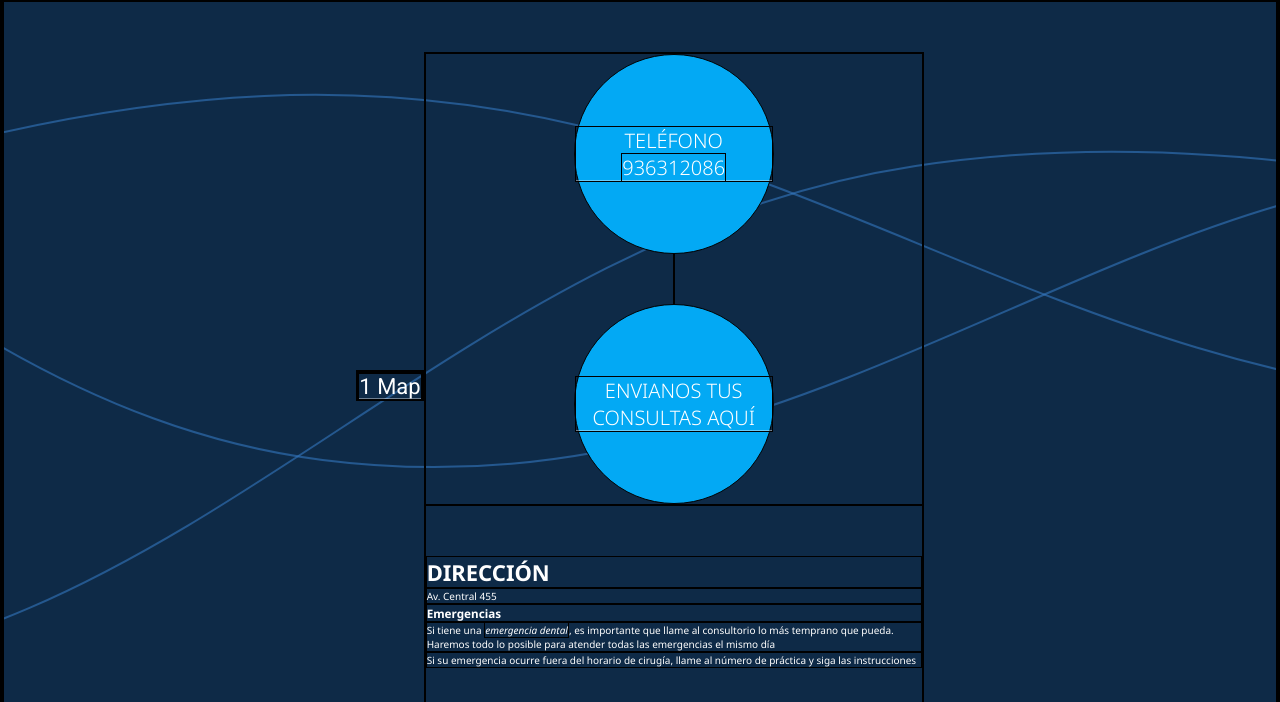
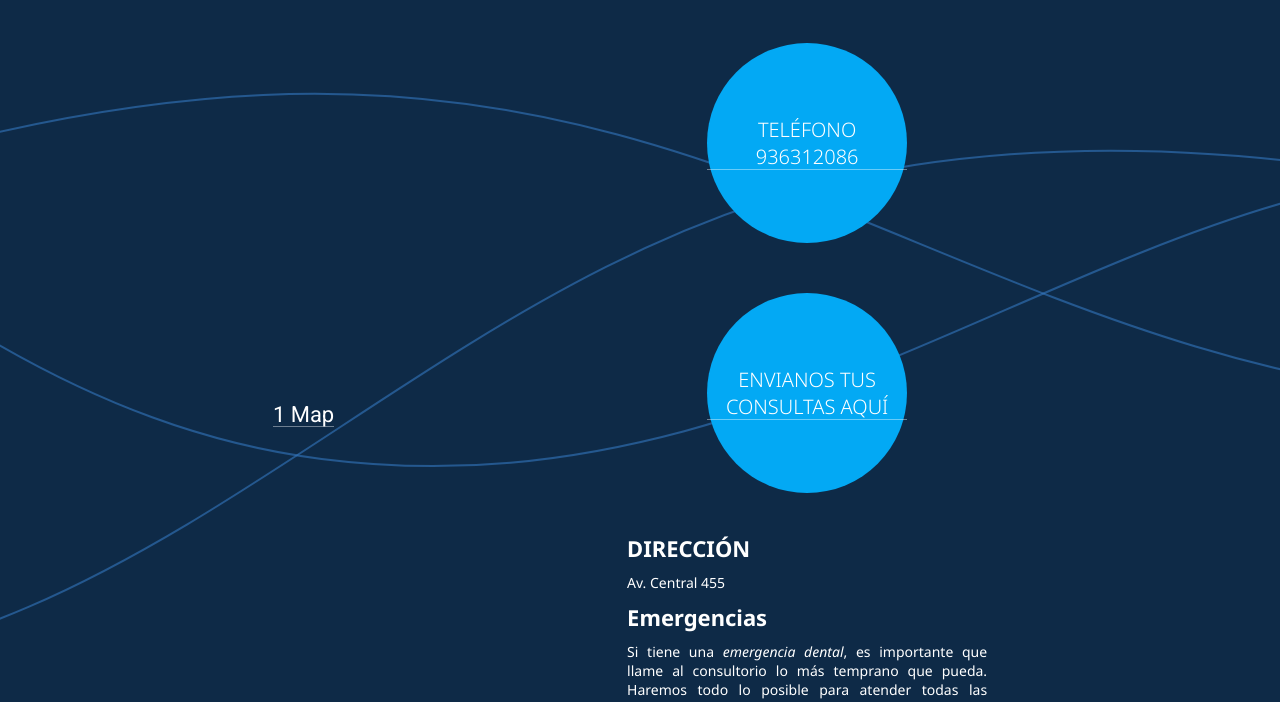
Before and after one commit to pbuitron/Clinica_Dental-Codehouse, a plain HTML site: page pages/Contacto.html in a window 1280 px wide. Shown: the part 337-1039 px from the top of the page. Drawn offline with Linux system fonts and the light colour scheme; a script that the page names is missing.

Commit message:
Listo para enviar a revisión - Page Contactos lista

```diff
--- a/Stylesheet/stylenew.css
+++ b/Stylesheet/stylenew.css
@@ -33,7 +33,7 @@
   margin: 0;
   padding: 0;
   box-sizing: border-box;
-  border: 1px solid black;
+
 }
 
 html {
@@ -440,6 +440,7 @@ Aqui empieza el desarrollo */
   background-image: url(../images/Contactanos.jpg);
   background-position: center;
   background-size: cover;
+  min-width: 40rem;
 
 }
 /* Contenedor derecho */
@@ -448,21 +449,22 @@ Aqui empieza el desarrollo */
   padding-top: 5rem;
   flex-wrap: wrap;
   align-items: center;
-  justify-content: center;
+  justify-content: space-evenly;
 
 }
 .contenedor_de_datos_contacto,
 .Articulo_contacto1{
   display: flex;
-  max-width: 50rem;
+  max-width: 40rem;
 }
 
 
 .contenedor_de_datos_contacto {
   display: flex;
-  flex-direction: column;
+  /* flex-direction: column; */
   justify-content: space-between;
   flex-wrap: wrap;
+
 
 }
 
@@ -471,6 +473,7 @@ Aqui empieza el desarrollo */
   flex-direction: column;
   align-items: center;
   flex: 1;
+  padding: 0 2rem;
 }
 .Articulo_contacto2>div{
 display: flex;
@@ -496,12 +499,19 @@ font-weight: 300;
 
 .Articulo_contacto3{
 flex: 1;
-padding: 5rem 0;
+padding: 3rem 2rem;
 color: var(--secondary);
+width: 37.5rem;
 }
 
-.Articulo_contacto3>h2{
-
+.Articulo_contacto3>h2,
+.Articulo_contacto3>h3{
+line-height: 5rem ;
 font-size: var(--text-medium);
 
 }
+.Articulo_contacto3>p{
+  font-size: var(--text-small);
+  max-width: 37.5rem;
+  text-align: justify;
+}
```
